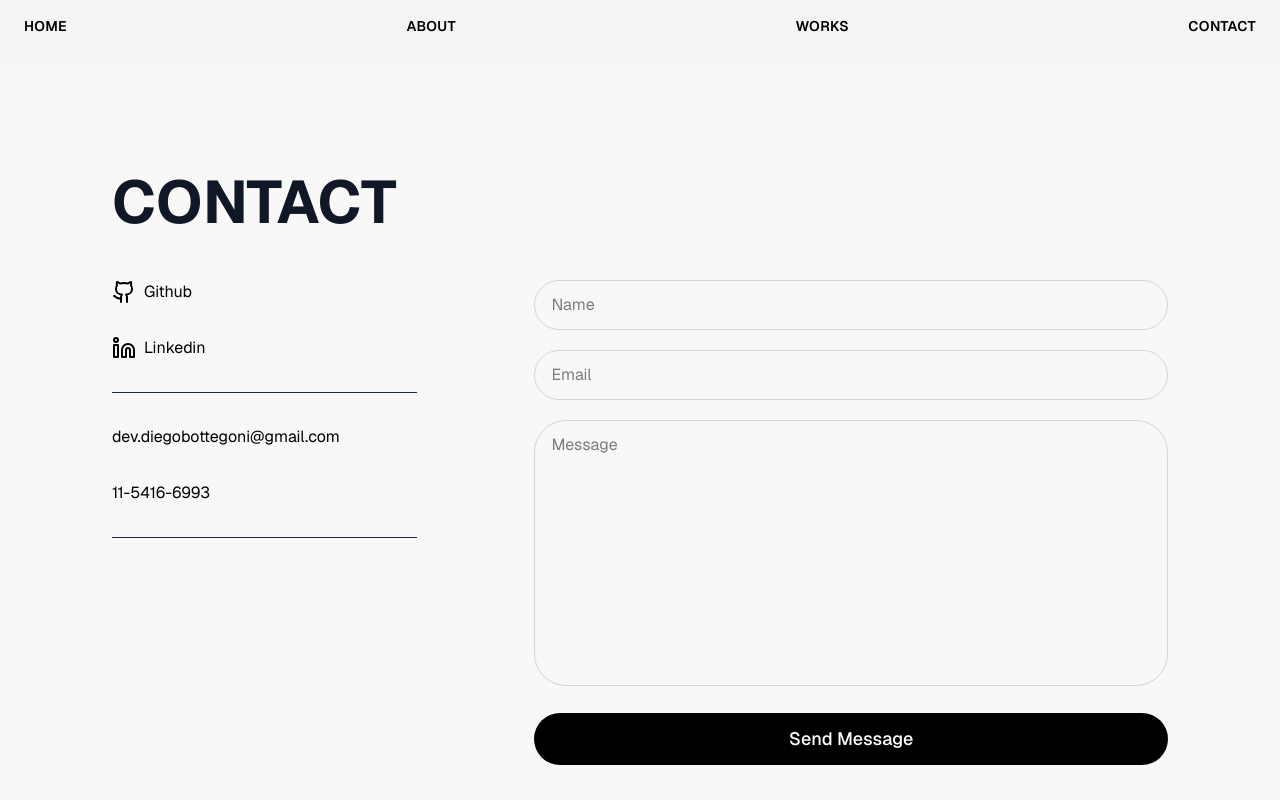
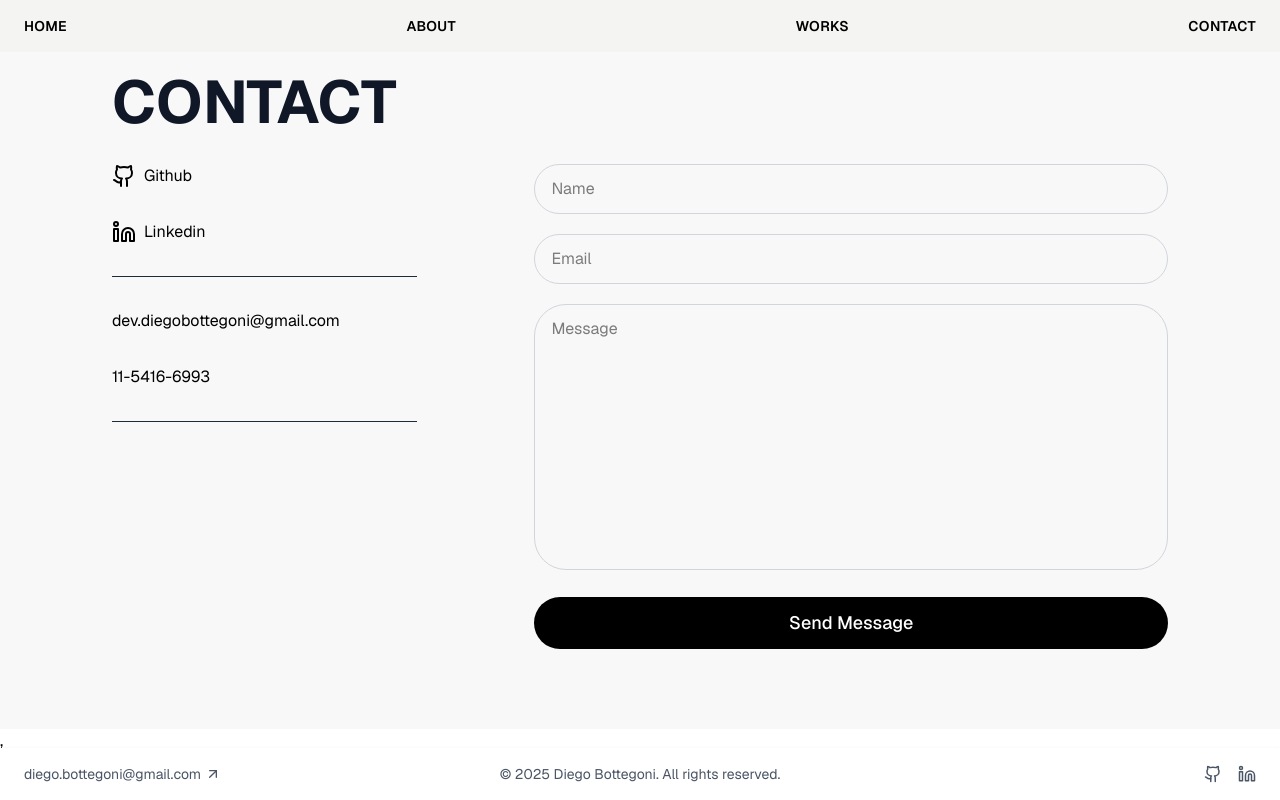
Before and after one commit to DiegoBottegoni/diegobottegoni.github.io, a React (Vite) app: page /contact in a window 1280 px wide. Shown: the top 800 px of the page. Built offline with nearby package versions, Linux system fonts and the light colour scheme.

Commit message:
fucking form

```diff
--- a/src/components/Navbar/Navbar.tsx
+++ b/src/components/Navbar/Navbar.tsx
@@ -2,7 +2,7 @@ import { links } from '../../../data';
 
 const Navbar = () => {
     return (
-        <nav id="home" className="bg-[#F4F4F3] py-4 h-16">
+        <nav id="home" className="bg-[#F4F4F3] py-4">
             <div className="max-w-screen-xl mx-auto px-6">
                 <ul className="flex justify-between text-sm font-semibold tracking-wide uppercase">
                     {links.map(({ id, href, text }) => (
--- a/src/presentation/pages/Contact/ContactPage.tsx
+++ b/src/presentation/pages/Contact/ContactPage.tsx
@@ -5,22 +5,29 @@ import { Github, Linkedin } from "lucide-react";
 
 const ContactPage = () => {
     return (
-        <div className="flex flex-col min-h-screen bg-[#F8F8F8]">
+        <div className="flex flex-col max-h-screen overflow-y-auto lg:overflow-hidden bg-[#F8F8F8] scroll-smooth">
+
+
             {/* Navbar */}
-            <div className="h-16 shrink-0">
+            <div className="fixed top-0 left-0 w-full z-50 bg-white">
                 <Navbar />
             </div>
+            {/* Main */}
+            <main className="flex-grow px-4 lg:px-20 overflow-hidden pt-16 lg:pb-20">
+                <div className="flex flex-col gap-8 lg:grid lg:grid-cols-5 lg:grid-rows-6 lg:gap-4">
 
-            {/* Main content */}
-            <main className="flex-grow flex flex-col-reverse lg:grid lg:grid-cols-5 lg:grid-rows-8 gap-4 px-4 lg:px-20">
+                    {/* Título - primero en mobile */}
+                    <div className="order-1 lg:order-none lg:col-span-2 lg:col-start-1 lg:row-start-1 flex items-end">
+                        <h1 className="text-6xl font-bold text-gray-900 pb-4 lg:pl-8">CONTACT</h1>
+                    </div>
 
-                {/* Formulario (primero en mobile) */}
-                <div className="lg:col-span-3 lg:row-span-5 lg:col-start-3 lg:row-start-3">
+                    {/* Form - segundo en mobile */}
+                    <div className="order-2 lg:order-none lg:col-span-3 lg:row-span-5 lg:col-start-3 lg:row-start-2">
                         <ContactForm />
                     </div>
 
-                {/* Info personal */}
-                <div className="space-y-8 lg:col-span-2 lg:row-span-3 lg:col-start-1 lg:row-start-3 lg:pl-8">
+                    {/* Datos - tercero en mobile */}
+                    <div className="order-3 lg:order-none space-y-8 lg:col-span-2 lg:row-span-3 lg:col-start-1 lg:row-start-2 lg:pl-8">
                         <div className="flex items-center gap-2">
                             <Github />
                             <p>Github</p>
@@ -38,15 +45,13 @@ const ContactPage = () => {
                         </div>
                         <hr className="border-gray-800 my-4 w-3/4" />
                     </div>
-
-                {/* Título */}
-                <div className="lg:col-span-2 lg:col-start-1 lg:row-start-2 flex items-end">
-                    <h1 className="text-6xl font-bold text-gray-900 pb-8 lg:pl-8">CONTACT</h1>
                 </div>
             </main>
 
             {/* Footer */}
-            <div className="shrink-0">
+            {/* <div className="shrink-0"> */}
+            <div className="fixed bottom-0 left-0 w-full z-50 bg-white shadow pb-4">
+
                 <Footer />
             </div>
         </div>
```
Lines whose indentation alone changed are shown as unchanged.
